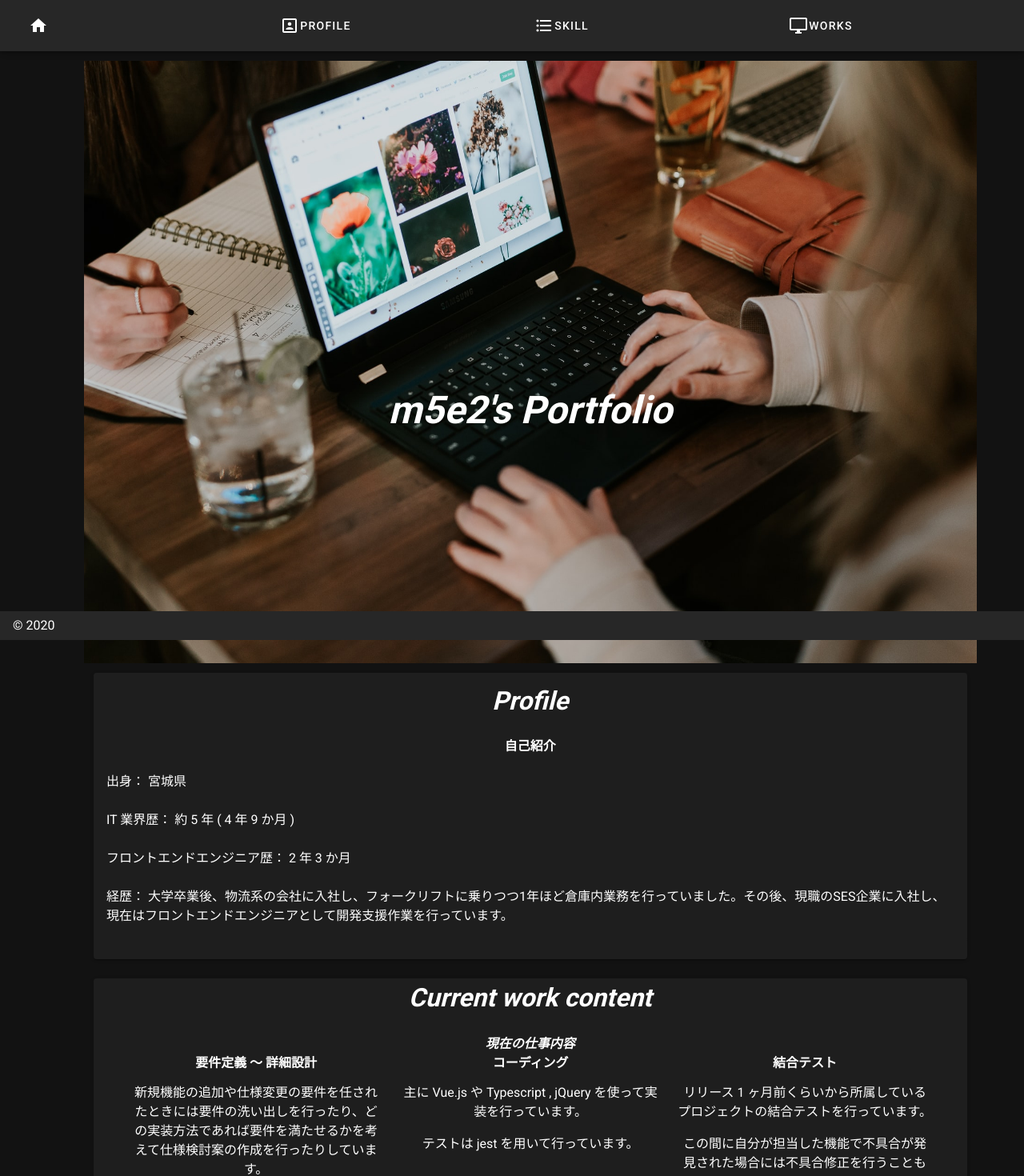
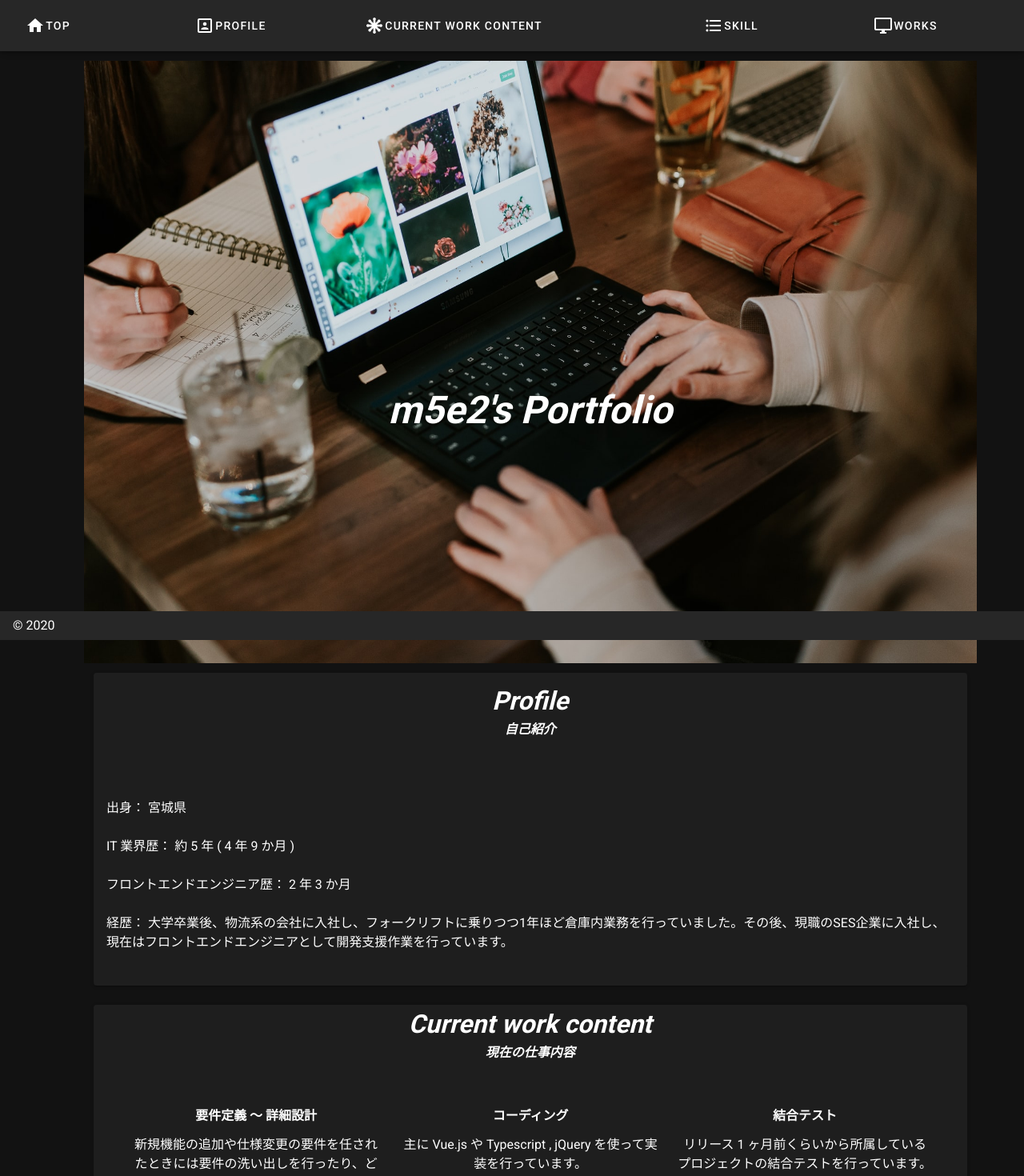
Before and after one commit to m5e2/Self-Introduction, a Nuxt app: page / in a window 1280 px wide. Shown: the top 1470 px of the page at 80% size. Built offline with nearby package versions, Linux system fonts and the light colour scheme.

Commit message:
Update default.vue, index.vue

```diff
--- a/layouts/default.vue
+++ b/layouts/default.vue
@@ -2,25 +2,42 @@
   <v-app dark>
     <v-app-bar :clipped-left="clipped" fixed app>
       <v-row align="center" cols="12">
-        <v-col cols="3">
-          <v-btn text rounded :href="top">
+        <v-col cols="2">
+          <nuxt-link class="nuxtlink" v-scroll-to="'#top'" to>
+            <v-btn text rounded>
               <v-icon>mdi-home</v-icon>
+              TOP
             </v-btn>
+          </nuxt-link>
         </v-col>
-        <v-col cols="3">
+        <v-col cols="2">
+          <nuxt-link class="nuxtlink" v-scroll-to="'#profile'" to>
             <v-btn text>
-            <v-icon>mdi-account-box-outline</v-icon>profile
+              <v-icon>mdi-account-box-outline</v-icon>
+              profile
             </v-btn>
+          </nuxt-link>
         </v-col>
-        <v-col cols="3">
+        <v-col cols="4">
+          <nuxt-link class="nuxtlink" v-scroll-to="'#currentWork'" to>
             <v-btn text>
-            <v-icon>mdi-format-list-bulleted</v-icon>skill
+              <v-icon>mdi-svg</v-icon>
+              Current work content
             </v-btn>
+          </nuxt-link>
         </v-col>
-        <v-col cols="3">
+        <v-col cols="2">
+          <nuxt-link class="nuxtlink" v-scroll-to="'#skill'" to>
             <v-btn text>
-            <v-icon>mdi-monitor</v-icon>works
+              <v-icon>mdi-format-list-bulleted</v-icon>
+              skill
             </v-btn>
+          </nuxt-link>
+        </v-col>
+        <v-col cols="2">
+          <nuxt-link class="nuxtlink" v-scroll-to="'#works'" to>
+            <v-btn text> <v-icon>mdi-monitor</v-icon>works </v-btn>
+          </nuxt-link>
         </v-col>
       </v-row>
     </v-app-bar>
@@ -42,10 +59,14 @@ export default {
       top: "https://m5e2.github.io/Self-Introduction/",
       clipped: false,
       drawer: false,
-      fixed: false
+      fixed: false,
     };
-  }
+  },
 };
 </script>
 <style scoped>
-</style>>
+.nuxtlink {
+  /* R G B A(透過) */
+  color: rgba(0, 0, 0, 0.3);
+}
+</style>
--- a/nuxt.config.js
+++ b/nuxt.config.js
@@ -48,7 +48,7 @@ export default {
   /*
    ** Plugins to load before mounting the App
    */
-  plugins: [],
+  plugins: [{ src: "~/plugins/plugin", ssr: false }],
   /*
    ** Nuxt.js dev-modules
    */
--- a/package.json
+++ b/package.json
@@ -15,8 +15,9 @@
     "lint": "eslint --ext .js,.vue --ignore-path .gitignore ."
   },
   "dependencies": {
+    "@nuxtjs/axios": "^5.3.6",
     "nuxt": "^2.0.0",
-    "@nuxtjs/axios": "^5.3.6"
+    "vue-scrollto": "^2.18.1"
   },
   "devDependencies": {
     "@nuxtjs/eslint-config": "^2.0.0",
--- a/pages/SiteIntroduction.vue
+++ /dev/null
@@ -1,28 +0,0 @@
-<template>
-  <v-layout>
-    <v-content
-      >このサイトは Nuxt.js と Vuetify.js という CSS
-      フレームワークによって構成されています。
-    </v-content>
-    <v-btn class="backButton" color="primary" :to="topPage"
-      >TOP画面に戻る</v-btn
-    >
-  </v-layout>
-</template>
-<script>
-export default {
-  data() {
-    return { topPage: "/" };
-  },
-  methods: {},
-};
-</script>
-
-<style scoped>
-.backButton {
-  position: absolute;
-  top: 58%;
-  left: 50%;
-  transform: translate(-50%, -50%);
-}
-</style>
--- a/pages/index.vue
+++ b/pages/index.vue
@@ -1,47 +1,60 @@
 <template>
-  <v-container>
+  <v-container id="top">
     <v-row>
       <div class="image-container display-2">
         <img class="image" src="../images/top-image.jpg" />
         <p class="font-italic font-weight-bold">m5e2's Portfolio</p>
       </div>
       <v-col class="text-center">
-        <v-card class="profile">
-          <h1 class="colum-title font-italic font-weight-bold">Profile</h1>
-          <h4>自己紹介</h4>
+        <v-card id="profile" class="profile">
+          <h1 class="font-italic font-weight-bold">Profile</h1>
+          <h4 class="colum-title-ja font-italic font-weight-bold">自己紹介</h4>
           <v-list shaped>
             <v-list-item v-for="(list, i) in profileLists" :key="i">
-              <v-list-item-content class="text-sm-left">{{ list.value }}</v-list-item-content>
+              <v-list-item-content class="text-sm-left">{{
+                list.value
+              }}</v-list-item-content>
             </v-list-item>
           </v-list>
         </v-card>
       </v-col>
       <v-col class="text-center" cols="12">
-        <v-card>
-          <h1 class="colum-title font-italic font-weight-bold">Current work content</h1>
-          <h4 class="font-italic font-weight-bold">現在の仕事内容</h4>
+        <v-card id="currentWork">
+          <h1 class="font-italic font-weight-bold">Current work content</h1>
+          <h4 class="colum-title-ja font-italic font-weight-bold">
+            現在の仕事内容
+          </h4>
           <v-row cols="12">
             <v-col cols="4">
               <h4 class="content-para">要件定義 ～ 詳細設計</h4>
-              <p>新規機能の追加や仕様変更の要件を任されたときには要件の洗い出しを行ったり、どの実装方法であれば要件を満たせるかを考えて仕様検討案の作成を行ったりしています。</p>
+              <p>
+                新規機能の追加や仕様変更の要件を任されたときには要件の洗い出しを行ったり、どの実装方法であれば要件を満たせるかを考えて仕様検討案の作成を行ったりしています。
+              </p>
             </v-col>
             <v-col cols="4">
               <h4 class="content-para">コーディング</h4>
-              <p>主に Vue.js や Typescript , jQuery を使って実装を行っています。</p>
+              <p>
+                主に Vue.js や Typescript , jQuery を使って実装を行っています。
+              </p>
               <p>テストは jest を用いて行っています。</p>
             </v-col>
             <v-col cols="4">
               <h4 class="content-para">結合テスト</h4>
-              <p>リリース 1 ヶ月前くらいから所属しているプロジェクトの結合テストを行っています。</p>
-              <p>この間に自分が担当した機能で不具合が発見された場合には不具合修正を行うこともあります。</p>
+              <p>
+                リリース 1
+                ヶ月前くらいから所属しているプロジェクトの結合テストを行っています。
+              </p>
+              <p>
+                この間に自分が担当した機能で不具合が発見された場合には不具合修正を行うこともあります。
+              </p>
             </v-col>
           </v-row>
         </v-card>
       </v-col>
       <v-col class="text-center" cols="12">
-        <v-card class="skill">
-          <h1 class="colum-title font-italic font-weight-bold">Skill</h1>
-          <h4 class="colum-title font-italic font-weight-bold">スキル</h4>
+        <v-card id="skill" class="skill">
+          <h1 class="font-italic font-weight-bold">Skill</h1>
+          <h4 class="colum-title-ja">スキル</h4>
           <v-row cols="12">
             <v-col class="text-center skill-content" cols="4">
               <p class="text-center headline">{{ COLUM_LANG_TITLE }}</p>
@@ -83,9 +96,9 @@
         </v-card>
       </v-col>
       <v-col class="text-center" cols="12">
-        <v-card class="work">
-          <h1 class="colum-title font-italic font-weight-bold">Works</h1>
-          <h4 class="colum-title font-italic font-weight-bold">製作物</h4>
+        <v-card id="works" class="work">
+          <h1 class="font-italic font-weight-bold">Works</h1>
+          <h4 class="colum-title-ja">製作物</h4>
           <v-row cols="12">
             <v-col class="skill-content" cols="4">
               <v-list-item-content>
@@ -97,15 +110,21 @@
             <v-col class="skill-content" cols="4">
               <v-list-item-content>
                 <h3>イベント時出席者登録アプリ</h3>
-                <v-card-subtitle>Java, Gradle, Thymeleaf, nginx</v-card-subtitle>
-                <a href="https://github.com/m5e/Acceptance-confirmation">Github</a>
+                <v-card-subtitle
+                  >Java, Gradle, Thymeleaf, nginx</v-card-subtitle
+                >
+                <a href="https://github.com/m5e/Acceptance-confirmation"
+                  >Github</a
+                >
               </v-list-item-content>
             </v-col>
             <v-col class="skill-content" cols="4">
               <v-list-item-content>
                 <h3>ルーレット</h3>
                 <v-card-subtitle>jQuery</v-card-subtitle>
-                <a href="https://github.com/m5e/Practice-Roulette-Machine">Github</a>
+                <a href="https://github.com/m5e/Practice-Roulette-Machine"
+                  >Github</a
+                >
               </v-list-item-content>
             </v-col>
             <v-col class="skill-content" cols="4">
@@ -113,7 +132,9 @@
                 <h3>定期外交通費申請アプリ</h3>
                 <h3>( 製作途中 )</h3>
                 <v-card-subtitle>Nuxt.js, Node.js, bulma</v-card-subtitle>
-                <a href="https://github.com/m5e/transportation-expenses">Github</a>
+                <a href="https://github.com/m5e/transportation-expenses"
+                  >Github</a
+                >
               </v-list-item-content>
             </v-col>
           </v-row>
@@ -138,15 +159,15 @@ export default {
         { value: "フロントエンドエンジニア歴： 2 年 3 か月" },
         {
           value:
-            "経歴： 大学卒業後、物流系の会社に入社し、フォークリフトに乗りつつ1年ほど倉庫内業務を行っていました。その後、現職のSES企業に入社し、現在はフロントエンドエンジニアとして開発支援作業を行っています。"
-        }
+            "経歴： 大学卒業後、物流系の会社に入社し、フォークリフトに乗りつつ1年ほど倉庫内業務を行っていました。その後、現職のSES企業に入社し、現在はフロントエンドエンジニアとして開発支援作業を行っています。",
+        },
       ],
       Languages: [
         { name: "HTML" },
         { name: "CSS ( CSS, Less )" },
         { name: "Javascript" },
         { name: "Java" },
-        { name: "bash" }
+        { name: "bash" },
       ],
       framework_library: [
         { name: "jQuery" },
@@ -156,12 +177,13 @@ export default {
         { name: "Bootstrap" },
         { name: "Vuetify.js" },
         { name: "bulma" },
-        { name: "SpringBoot" }
+        { name: "SpringBoot" },
       ],
       db: [{ name: "MySQL" }, { name: "PostgreSQL" }, { name: "Oracle" }],
       others: [
         { name: "Eclipse" },
         { name: "VSCode" },
+        { name: "git" },
         { name: "Github" },
         { name: "SourceTree" },
         { name: "TortoiseSVN" },
@@ -170,10 +192,10 @@ export default {
         { name: "trac" },
         { name: "jenkins" },
         { name: "Apache" },
-        { name: "AWS" }
-      ]
+        { name: "AWS" },
+      ],
     };
-  }
+  },
 };
 </script>
 <style scoped>
@@ -200,8 +222,8 @@ export default {
   padding-bottom: 2%;
 }
 
-.colum-title {
-  padding-bottom: 2%;
+.colum-title-ja {
+  padding-bottom: 5%;
 }
 
 .content-para {
--- /dev/null
+++ b/plugins/plugin.js
@@ -0,0 +1,8 @@
+import Vue from "vue";
+import VueScrollto from "vue-scrollto";
+
+Vue.use(VueScrollto, {
+  duration: 700,
+  easing: [0, 0, 0.1, 1],
+  offset: -100,
+});
```
Also changed, not shown: 4 other files (tests, documents, lock files or other folders). Lines whose indentation alone changed are shown as unchanged.
